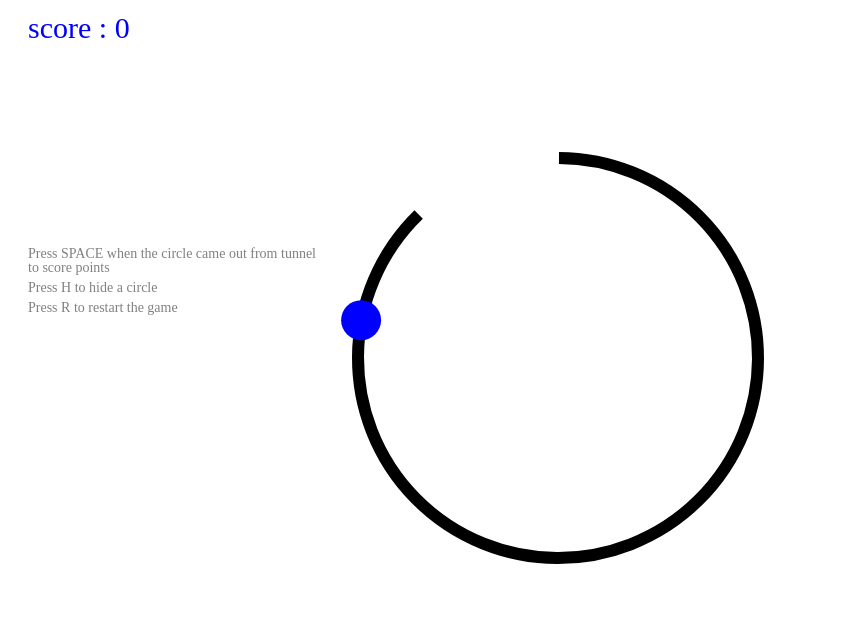
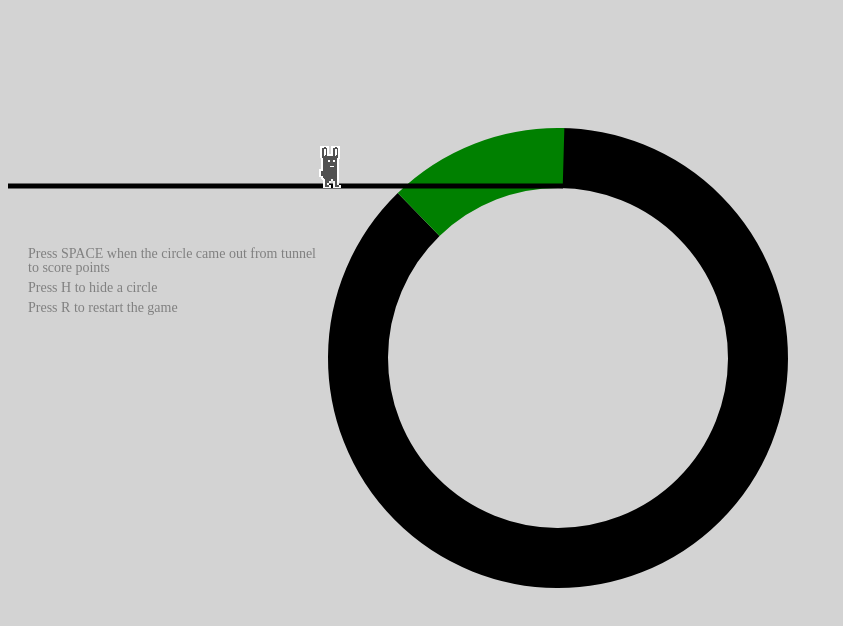
Before and after one commit to Snexok/TunnelRabbit, a plain HTML site: page index.html in a window 1280 px wide. Shown: the whole page, without its empty margins (0-843 px from the left). Drawn offline with Linux system fonts and the light colour scheme.

Commit message:
Added rabbit animation

```diff
--- a/index.html
+++ b/index.html
@@ -10,12 +10,16 @@
             }
         </style>
     </head>
-    <body>
+    <body style="background-color: lightgrey">
         <div id="main-frame-error" class="interstitial-wrapper" jstcache="0">
         <img class="icon icon-offline" jseval="updateIconClass(this.classList, iconClass)" jstcache="1" style="visibility: hidden;">
             <div class="runner-container" style="width: 600px; height: 150px;">
                 <canvas class="runner-canvas" width="600" height="150"></canvas>
             </div>
+        </div>
+
+        <div id="offline-resources" jstcache="0">
+            <img id="rabbit" src="img/rabbit.png" jstcache="0">
         </div>
         <!-- <template id="audio-resources" jstcache="0">
         <audio id="offline-sound-press" src="assets/offline-sound-press.mp3"></audio>
--- a/scripts/rabit.js
+++ b/scripts/rabit.js
@@ -3,14 +3,20 @@ const ctx = canvas.getContext("2d")
 
 let h = canvas.height = 600
 let w = canvas.width = 1200
+
 let rabbit = 0
 let tunnel = 0
+let openTunnel = 0
+let line = 0
 
-let showRabbit = true
+let images = {}
+
+let showRabbit = false
 
 // running gameover
 let gameStatus = "running"
 let score = 0
+
 window.addEventListener("keyup", (e) => {
     if (String(e.keyCode)==='32'){
         if(gameStatus === "gameOver") {
@@ -20,6 +26,7 @@ window.addEventListener("keyup", (e) => {
             if (rabbit.status==="inTunnel")
                 if (Math.cos(rabbit.angle) > 0.68 && rabbit.x<tunnel.x)
                     score+=1
+
         }
     }
     else if (String(e.keyCode)==='72') {
@@ -42,15 +49,43 @@ class Circle {
     }
 }
 
+class Line {
+    constructor(startX=0, endX=555, startY=178, endY=178, color) {
+        this.startX = startX
+        this.endX = endX
+        this.startY = startY
+        this.endY = endY
+        this.color = color
+        this.angle = 0
+    }
+    draw(ctx) {
+        // set line stroke and line width
+        ctx.strokeStyle = 'black';
+        ctx.lineWidth = 5;
+
+        if (rabbit.status==="inTunnel")
+            if (this.startX<=this.endX)
+                this.startX+=30
+
+        // draw a red line
+        ctx.beginPath();
+        ctx.moveTo(this.startX, this.startY);
+        ctx.lineTo(this.endX, this.endY);
+        ctx.stroke();
+    }
+}
+
 class Tunnel extends Circle {
-    constructor(x, y, color, radius = 20, lineWidth = 1, speed = 0) {
+    constructor(x, y, startAngle, endAngel, color, radius = 20, lineWidth = 1, speed = 0) {
         super(x, y, color, radius, lineWidth, speed)
+        this.startAngle = startAngle
+        this.endAngel = endAngel
     }
 
     draw(ctx) {
         ctx.beginPath();
-        ctx.fillStyle = this.color;
-        ctx.arc(this.x, this.y, this.radius, 29.85, Math.PI * 3+0.8);
+        ctx.strokeStyle = this.color;
+        ctx.arc(this.x, this.y, this.radius, this.startAngle, this.endAngel);
         ctx.lineWidth = this.lineWidth
         ctx.stroke()
     }
@@ -58,12 +93,16 @@ class Tunnel extends Circle {
 
 class Rabbit extends Circle {
     constructor(x, y, color, radius=20, lineWidth=1, speed=0) {
-        x += speed-x%speed+tunnel.x%speed
+        // we join the entrance to the tunnel and the speed of the movement of the rabbit
+        x += speed - x % speed + tunnel.x % speed
+
         super(x, y, color, radius, lineWidth, speed)
         this.status = "intro"
+        this.time = 0
+        this.timeFrime = 0
     }
 
-    move(tunnel) {
+    move() {
         this.check(tunnel)
         switch (this.status) {
             case "intro":
@@ -72,9 +111,9 @@ class Rabbit extends Circle {
                 break
             case "inTunnel":
                 for (let i=0; i < this.speed; i++){
-                    this.angle += 0.01 /2
-                    this.x += Math.cos(this.angle) * tunnel.radius / 100 /2
-                    this.y += Math.sin(this.angle) * tunnel.radius / 100 /2
+                    this.angle += 0.01 / 2
+                    this.x += Math.cos(this.angle) * tunnel.radius / 100 / 2
+                    this.y += Math.sin(this.angle) * tunnel.radius / 100 / 2
                 }
                 break
         }
@@ -84,41 +123,93 @@ class Rabbit extends Circle {
         if(this.x + this.radius > w || this.x - this.radius < 0) this.angle += Math.PI
         if(this.y + this.radius > h || this.y - this.radius < 0) this.angle += Math.PI
 
-        if(distance(this, tunnel) <= this.radius + tunnel.radius) {
-            if (this.x===tunnel.x)
-                this.status = "inTunnel"
-        }
+        if (this.x===tunnel.x)
+            this.status = "inTunnel"
     }
 
-    draw(ctx) {
+    draw(ctx, currentFrame) {
         if (this.status==="inTunnel") {
-            if (Math.cos(this.angle) < 0.68 || this.x > tunnel.x) {
+            if (Math.cos(this.angle) < 0.74 || this.x > tunnel.x) {
                 if(!showRabbit)
                     return
             }
         }
-        ctx.beginPath();
-        ctx.fillStyle = this.color;
-        ctx.arc(this.x, this.y, this.radius, 0, Math.PI * 2);
-        ctx.lineWidth = this.lineWidth
-        ctx.fill()
+        ctx.save();
+        ctx.translate(this.x, this.y);
+        ctx.rotate(this.angle)
+        ctx.translate(-this.x,-this.y);
+
+        ctx.drawImage(images["rabbit"],
+            currentFrame.x, currentFrame.y,
+            22, 60,
+            this.x-11, this.y-30,
+            22, 60)
+        ctx.restore();
+    }
+
+    update(ctx) {
+        let now = performance.now()
+        let deltaTime = now - (this.time || now)
+        this.time = now
+        this.timeFrime += deltaTime
+        this.move()
+
+        let currentFrame = {x:0, y:0}
+        if (this.timeFrime>100) {
+            currentFrame.x += 22
+        }
+        if (this.timeFrime>200) {
+            currentFrame.x += 22
+        }
+        if (this.timeFrime>300) {
+            currentFrame.x += 22
+        }
+        if (this.timeFrime>400) {
+            currentFrame.x += 22
+        }
+        if (this.timeFrime>500) {
+            currentFrame.x += 22
+        }
+        if (this.timeFrime>600) {
+            this.timeFrime = 0
+        }
+        this.draw(ctx, currentFrame)
+
     }
 }
 
-setUp()
-gameLoop()
 
+loadImages = function() {
+    let imageSources = [{
+        name: 'rabbit',
+        id: 'rabbit'
+    }]
+    let numImages = imageSources.length;
+    for (let i = numImages - 1; i >= 0; i--) {
+        let imgSource = imageSources[i];
+        images[imgSource.name] = document.getElementById(imgSource.id);
+    }
+}
+
+function setUp() {
+    gameStatus = "running"
+    score = 0
+    loadImages()
+    tunnel = new Tunnel(550, 350,29.85, Math.PI * 3+0.8, "black",  200, 60)
+    openTunnel = new Tunnel(550, 350,Math.PI+0.8, 4.74, "green",  200, 60)
+    rabbit = new Rabbit(20, 150, "blue",  20, 1, 1)
+    line = new Line()
+}
 
 function gameLoop() {
-    ctx.clearRect(0,0,w,h)
+    ctx.clearRect(0, 0, w, h)
     if(gameStatus === "gameOver") {
         ctx.font = "30px Comic"
         ctx.fillText("Game Over", w/2 - 150, h/2 - 100)
         ctx.fillText("you have scored : " + score, w/2 - 150, h/2)
-        return;
+        return
     }
-    ctx.font = "30px Comic"
-    ctx.fillText("score : " + score, 20, 30)
+
 
     ctx.font = "14px Comic"
     ctx.fillStyle = "grey"
@@ -126,9 +217,13 @@ function gameLoop() {
     ctx.fillText("to score points" , 20, 264)
     ctx.fillText("Press H to hide a circle" , 20, 284)
     ctx.fillText("Press R to restart the game" , 20, 304)
-    rabbit.move(tunnel)
+
     tunnel.draw(ctx)
-    rabbit.draw(ctx)
+    openTunnel.draw(ctx)
+    line.draw(ctx)
+
+    rabbit.update(ctx)
+
     requestAnimationFrame(gameLoop)
 }
 
@@ -136,18 +231,6 @@ function random(to, from = 0) {
     return Math.floor(Math.random() * (to - from) + from)
 }
 
-function setUp() {
-    gameStatus = "running"
-    score = 0
-    const randomAngle = 1 * Math.PI / 180
-    tunnel = new Tunnel(550, 350, "blue",  200, 12)
-    rabbit = new Rabbit(20, 150, "blue",  20, 1, 5)
-}
 
-
-function distance(obj1, obj2) {
-    const xDiff = obj1.x - obj2.x
-    const yDiff = obj1.y - obj2.y
-
-    return Math.sqrt(Math.pow(xDiff, 2) + Math.pow(yDiff, 2))
-}
+setUp()
+gameLoop()
```
Also changed, not shown: img/rabbit.png (added).
